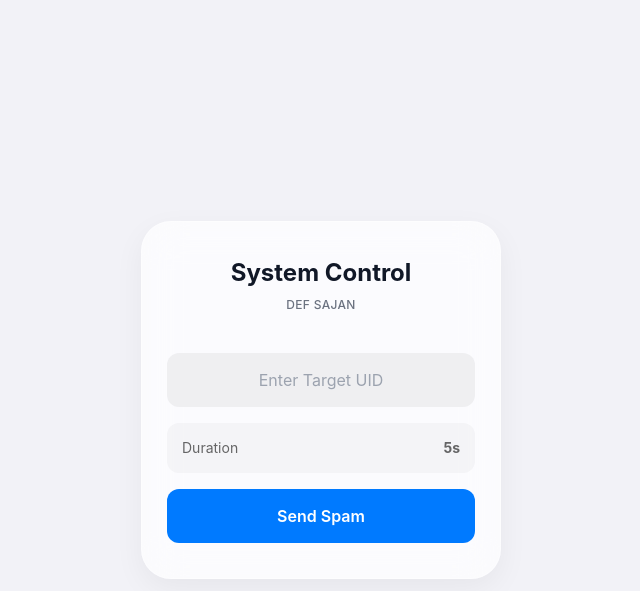
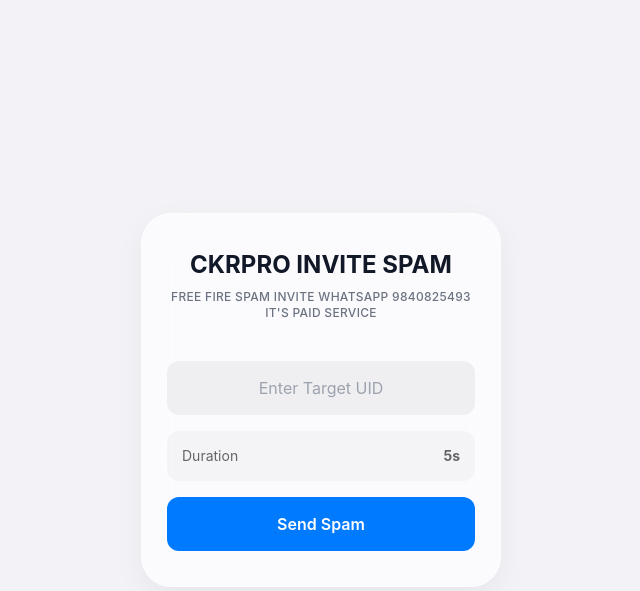
Before and after one commit to CKR11111/Og-boos-room-spam-web, a Flask app: page / in a window 1280 px wide. Shown: the top 591 px of the page, without its empty margins (319-959 px from the left). Run offline with Flask 3, Linux system fonts and the light colour scheme; some libraries are stand-ins or nearby versions.

Commit message:
Add files via upload

```diff
--- a/templates/index.html
+++ b/templates/index.html
@@ -90,8 +90,8 @@
 <body>
 
     <div class="glass-panel text-center">
-        <h1 class="text-2xl font-bold text-gray-900 mb-2">System Control</h1>
-        <p class="text-gray-500 text-xs mb-10 font-medium tracking-wide">DEF SAJAN</p>
+        <h1 class="text-2xl font-bold text-gray-900 mb-2">CKRPRO INVITE SPAM</h1>
+        <p class="text-gray-500 text-xs mb-10 font-medium tracking-wide">FREE FIRE SPAM INVITE WHATSAPP 9840825493 IT'S PAID SERVICE</p>
 
         <div class="space-y-4">
             <input type="text" id="uid" placeholder="Enter Target UID" class="ios-input">
```
